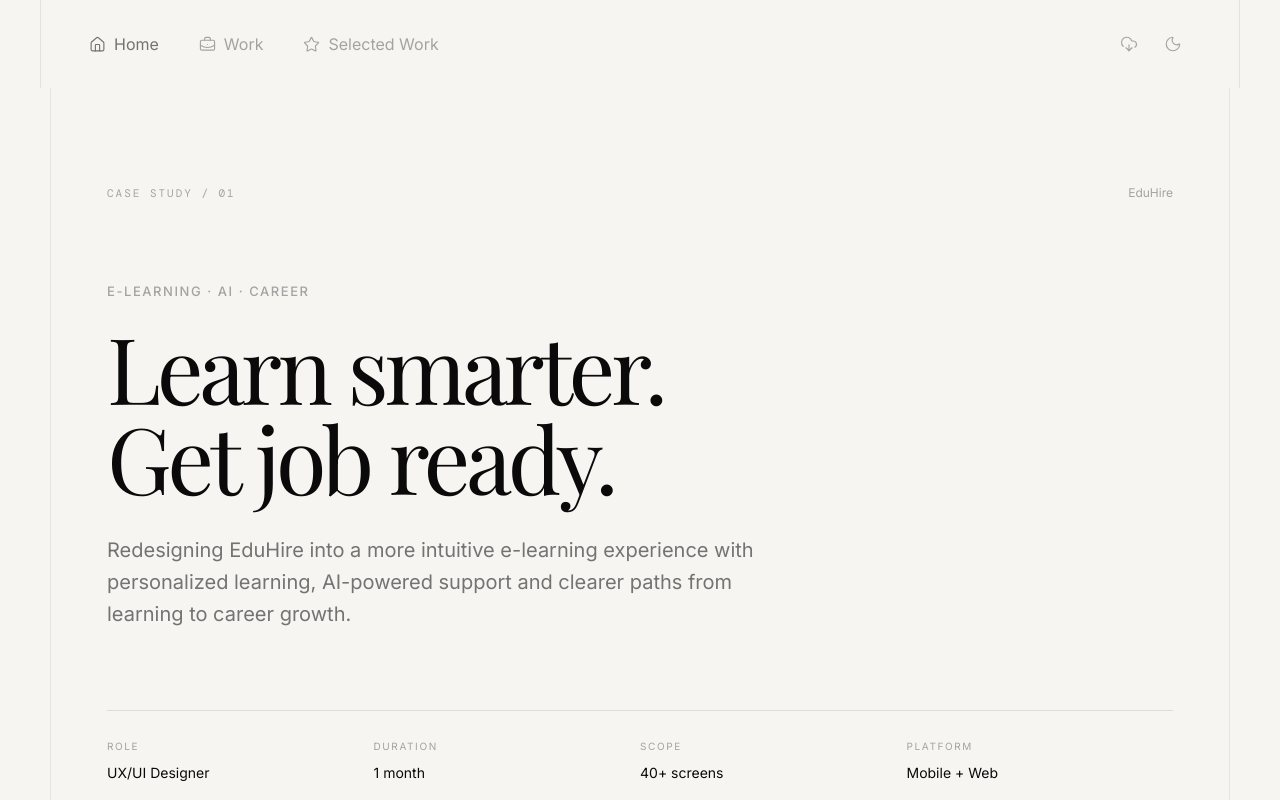
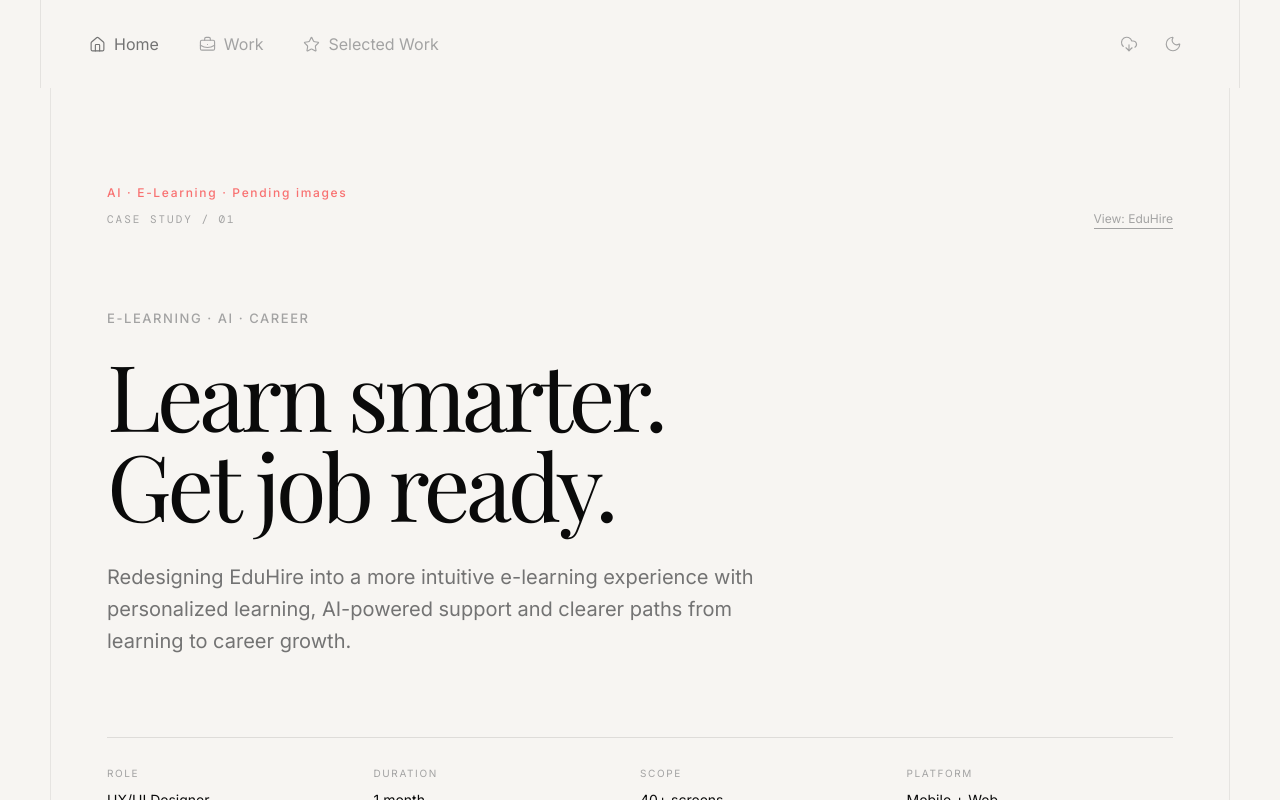
Before and after one commit to supriya224/Portfolio, a React (Create React App) app: page /eduhire in a window 1280 px wide. Shown: the top 800 px of the page. Built offline with nearby package versions, Linux system fonts and the light colour scheme; a web font is replaced by a local one.

Commit message:
added new resume and changes update

```diff
--- a/src/components/Eduhire.tsx
+++ b/src/components/Eduhire.tsx
@@ -13,6 +13,7 @@ import {
   Users,
 } from "lucide-react";
 
+import { Link } from "react-router-dom";
 /* =========================================================
    TYPES
 ========================================================= */
@@ -180,15 +181,18 @@ export default function EduHire() {
         ================================================= */}
 
         <section className="px-5 pb-24 pt-16 sm:px-8 sm:pb-32 sm:pt-24 lg:px-14">
+            <p className="text-[12px] font-medium pb-2  tracking-[0.14em] text-red-400">
+              AI · E-Learning · Pending images
+            </p>
           <Reveal>
             <div className="flex items-center justify-between">
               <p className="font-mono text-[11px] uppercase tracking-[0.18em] text-neutral-400">
                 Case Study / 01
               </p>
 
-              <p className="text-[12px] text-neutral-400">
-                EduHire
-              </p>
+              <Link to="https://www.figma.com/design/gD7WTRylKSftCvHBxLXdO5/Edu-app?t=Vv3SKkRNoSKWEg8W-0" className="text-[12px] text-neutral-400  border-b border-neutral-400 transition-colors duration-300 hover:text-neutral-950 hover:border-neutral-950 dark:hover:text-white dark:hover:border-white">
+                View:  EduHire
+              </Link>
             </div>
           </Reveal>
 
--- a/src/components/Finora.tsx
+++ b/src/components/Finora.tsx
@@ -399,7 +399,7 @@ export default function Paymi() {
         ================================================= */}
 
         <section className="px-5 pb-24 pt-16 sm:px-8 sm:pb-24 sm:pt-24 lg:px-14">
-            <p className="max-w-3xl px-6 pb-6 text-sm leading-6 text-red-900 sm:px-10 lg:px-0">
+            <p className="max-w-3xl px-6 pb-6 text-sm leading-6 text-red-400 sm:px-10 lg:px-0">
             Personal fintech exploration · AI-powered spending, savings, and financial insights · Design in progress,
           </p>
           <Reveal>
--- a/src/components/Fire.tsx
+++ b/src/components/Fire.tsx
@@ -258,7 +258,7 @@ export default function Fire() {
         ================================================= */}
 
         <section className="px-5 pb-24 pt-16 sm:px-8 sm:pb-28 sm:pt-24 lg:px-14 lg:pt-12">
-          <p className="max-w-3xl px-6 pb-6 text-sm leading-6 text-red-900 sm:px-10 lg:px-0">
+          <p className="max-w-3xl px-6 pb-6 text-sm leading-6 text-red-400 sm:px-10 lg:px-0">
             Confidential enterprise project · Visuals cannot be shared publicly
             · UX process documented
           </p>
--- a/src/components/Food.tsx
+++ b/src/components/Food.tsx
@@ -1,3 +1,5 @@
+import { Link } from "react-router-dom";
+
 import {
   ArrowDown,
   ArrowUpRight,
@@ -47,7 +49,7 @@ export default function FoodSafety() {
             HERO
         ====================================================== */}
         <section className="border-b border-black/[0.08] px-6 pb-20 pt-24 dark:border-white/[0.08] sm:px-10 sm:pb-28 sm:pt-32 lg:px-16">
-          <p className="max-w-3xl px-6 pb-6 text-sm leading-6 text-red-900 sm:px-10 lg:px-0">
+          <p className="max-w-3xl px-6 pb-6 text-sm leading-6 text-red-400 sm:px-10 lg:px-0">
             Personal fintech exploration · AI-powered spending, savings, and
             financial insights · Design in progress,
           </p>
@@ -58,20 +60,19 @@ export default function FoodSafety() {
                 ERP · SmartFoodSafe · Dashboard
               </h3>
             </p>
-
+            <div>
+            <Link
+              to="https://www.figma.com/design/QoRUE76kIbsfC1Cg25Hl1X/Food-safety-dashboard?node-id=0-1&p=f&t=cGhyBPxpueetd8b9-0"
+              className="text-[12px] text-neutral-400  border-b border-neutral-400 transition-colors duration-300 hover:text-neutral-950 hover:border-neutral-950 dark:hover:text-white dark:hover:border-white">
+              View: Food Safety Dashboard
+            </Link>
+            <br />
             <span className="text-xs uppercase tracking-[0.16em] text-neutral-400">
               UX/UI Case Study
             </span>
+            </div>
           </div>
-          {/* <div className="flex flex-col justify-between gap-5 sm:flex-row sm:items-center">
-            <p className="text-xs uppercase tracking-[0.18em] text-neutral-400">
-              SmartFoodSafe
-            </p>
 
-            <span className="text-xs uppercase tracking-[0.16em] text-neutral-400">
-              UX/UI Case Study
-            </span>
-          </div> */}
 
           <div className="mt-24 max-w-5xl">
             <h1 className="font-serif text-5xl leading-[0.95] tracking-[-0.045em] sm:text-7xl lg:text-[92px]">
--- a/src/components/shared/header/Header.tsx
+++ b/src/components/shared/header/Header.tsx
@@ -132,7 +132,7 @@ export default function Header() {
 
             {/* Resume */}
             <a
-              href="https://drive.google.com/file/d/1pI_WUJKX30BcneKcCGq9eTQ0QN1sdKlj/view?usp=sharing"
+              href="https://drive.google.com/file/d/1QL32lJG0s-ZX1a4QPFa6FSlqkQquSijF/view?usp=sharing"
               target="_blank"
               rel="noopener noreferrer"
               aria-label="View resume"
```
